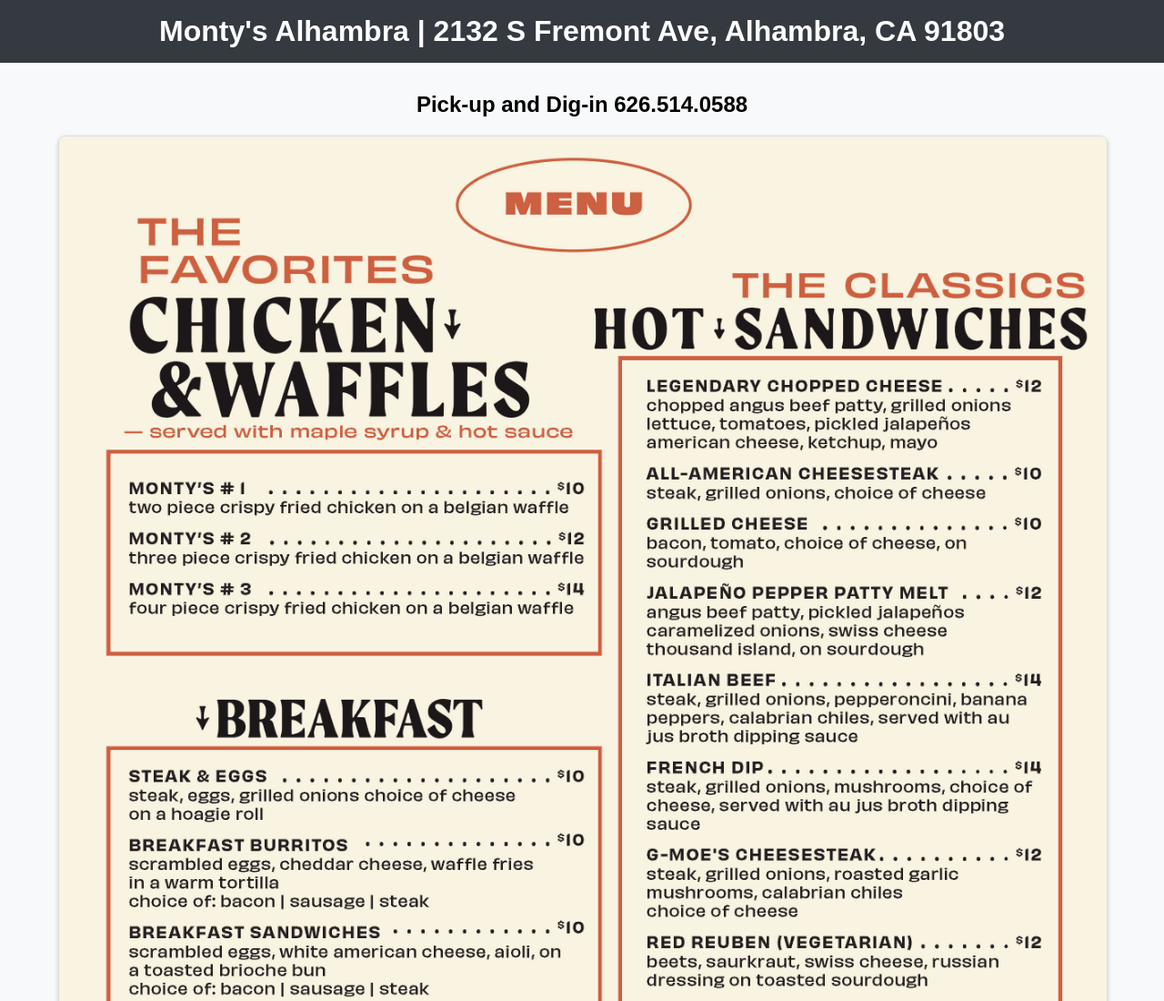
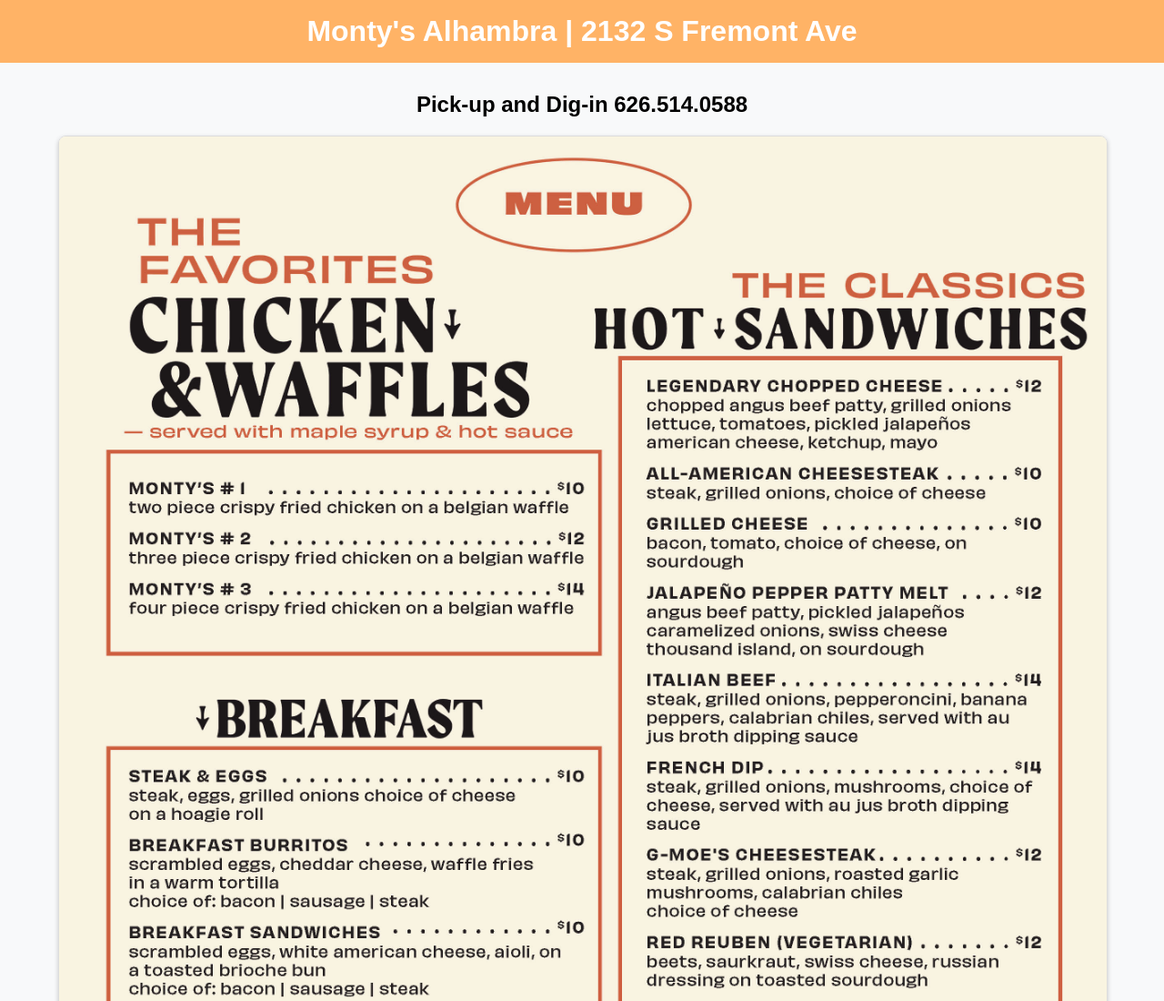
Before and after one commit to montysalhambra/menu-homepage, a plain HTML site: page index.html in a window 1280 px wide. Shown: the top 1100 px of the page at 91% size. Drawn offline with Linux system fonts and the light colour scheme.

Commit message:
Update index.html

```diff
--- a/index.html
+++ b/index.html
@@ -13,7 +13,7 @@
             background-color: #f8f9fa;
         }
         header {
-            background-color: #343a40;
+            background-color: #FFB366;
             color: white;
             padding: 1rem 0;
         }
@@ -41,7 +41,7 @@
 </head>
 <body>
     <header>
-        <h1>Monty's Alhambra | 2132 S Fremont Ave, Alhambra, CA 91803</h1>
+        <h1>Monty's Alhambra | 2132 S Fremont Ave</h1>
     </header>
     <div class="menu">
         <h2>Pick-up and Dig-in 626.514.0588 </h2>
```
